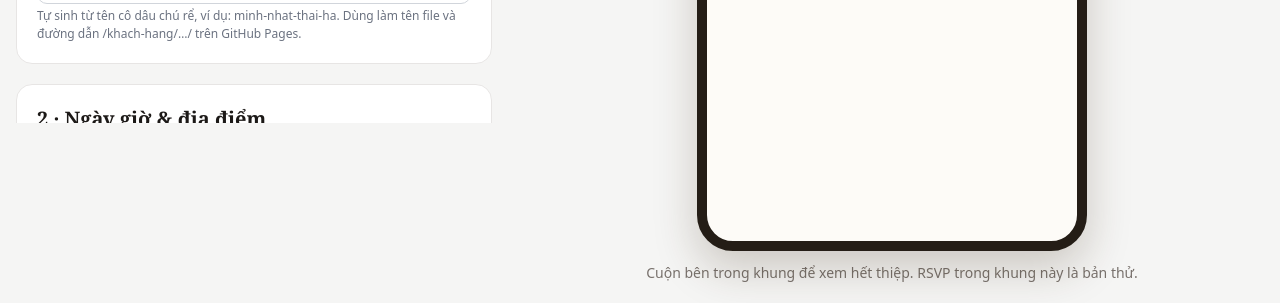
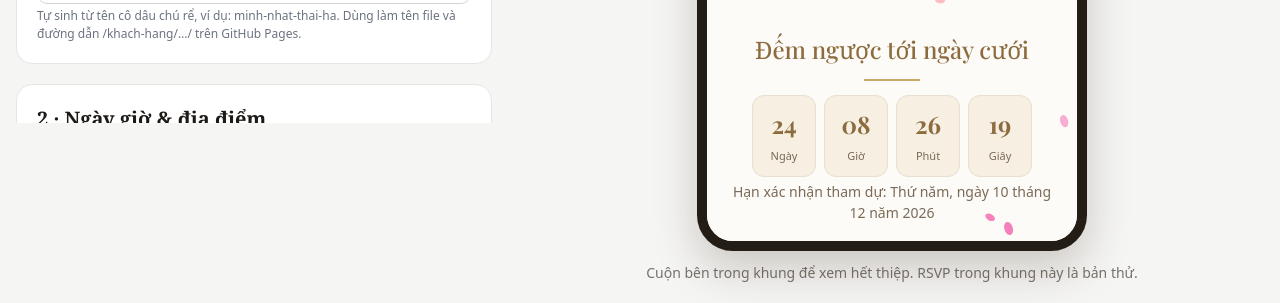
Before and after one commit to DrTeemo1998/wcb-dev-test, a plain HTML site: page index.html in a window 1280 px wide. Shown: the part 651-954 px from the top of the page. Drawn offline with nearby package versions, Linux system fonts and the light colour scheme; grey boxes are pictures that could not be loaded.

Commit message:
fix(test): dung ham thay the khi gop bundle — khoi phuc picker 20 mau + preview

```diff
--- a/index.html
+++ b/index.html
@@ -1021,22 +1021,22 @@ body { font-family: system-ui, -apple-system, "Segoe UI", sans-serif; }
     return "(function(){\n" +
       "var CFG=" + JSON.stringify(cfg) + ";\n" +
       "var $=function(s,c){return (c||document).querySelector(s)};\n" +
-      "var $=function(s,c){return Array.prototype.slice.call((c||document).querySelectorAll(s))};\n" +
+      "var $$=function(s,c){return Array.prototype.slice.call((c||document).querySelectorAll(s))};\n" +
       /* Countdown — giờ địa phương, mốc Asia/Ho_Chi_Minh khi khách ở Việt Nam */
       "function pad(n){return String(n).padStart(2,'0')}\n" +
       "function tick(){\n" +
       "  var box=$('[data-countdown]'); if(!box) return;\n" +
       "  var target=new Date(box.getAttribute('data-target'));\n" +
       "  var diff=target-new Date();\n" +
-      "  if(diff<=0){ $('[data-cd]',box).forEach(function(el){el.textContent='0'}); return; }\n" +
+      "  if(diff<=0){ $$('[data-cd]',box).forEach(function(el){el.textContent='0'}); return; }\n" +
       "  var d=Math.floor(diff/86400000), h=Math.floor(diff%86400000/3600000),\n" +
       "      m=Math.floor(diff%3600000/60000), s=Math.floor(diff%60000/1000);\n" +
       "  var map={d:d,h:pad(h),m:pad(m),s:pad(s)};\n" +
-      "  $('[data-cd]',box).forEach(function(el){ el.textContent=map[el.getAttribute('data-cd')] });\n" +
+      "  $$('[data-cd]',box).forEach(function(el){ el.textContent=map[el.getAttribute('data-cd')] });\n" +
       "}\n" +
       "tick(); setInterval(tick,1000);\n" +
       /* Copy STK */
-      "$('[data-copy-stk]').forEach(function(btn){\n" +
+      "$$('[data-copy-stk]').forEach(function(btn){\n" +
       "  btn.addEventListener('click',function(){\n" +
       "    var v=btn.getAttribute('data-copy-stk');\n" +
       "    function done(){ btn.textContent='Đã sao chép'; setTimeout(function(){btn.textContent='Sao chép STK'},2000); }\n" +
@@ -1261,7 +1261,7 @@ body { font-family: system-ui, -apple-system, "Segoe UI", sans-serif; }
   var GH_KEY = "wedding-builder-gh-token";
   var GH_META_KEY = "wedding-builder-gh-meta";
   var $ = function (s, c) { return (c || document).querySelector(s); };
-  var $ = function (s, c) { return Array.prototype.slice.call((c || document).querySelectorAll(s)); };
+  var $$ = function (s, c) { return Array.prototype.slice.call((c || document).querySelectorAll(s)); };
 
   var ExportLib = window.WeddingExport;
   var SAMPLE = window.WEDDING_SAMPLE || {};
@@ -1371,7 +1371,7 @@ body { font-family: system-ui, -apple-system, "Segoe UI", sans-serif; }
       toast("Bản xem trước — không gửi thật. Trên thiệp đã xuất, RSVP sẽ gửi về " + dest + ".");
     });
     // Nút sao chép STK trong preview
-    $("[data-copy-stk]", box).forEach(function (btn) {
+    $$("[data-copy-stk]", box).forEach(function (btn) {
       btn.addEventListener("click", function () {
         copyText(btn.getAttribute("data-copy-stk"), "Đã sao chép STK.");
       });
@@ -1400,7 +1400,7 @@ body { font-family: system-ui, -apple-system, "Segoe UI", sans-serif; }
       vals.m = String(Math.floor(diff % 3600000 / 60000)).padStart(2, "0");
       vals.s = String(Math.floor(diff % 60000 / 1000)).padStart(2, "0");
     }
-    $("[data-cd]", box).forEach(function (el) {
+    $$("[data-cd]", box).forEach(function (el) {
       el.textContent = vals[el.getAttribute("data-cd")];
     });
   }
@@ -1420,7 +1420,7 @@ body { font-family: system-ui, -apple-system, "Segoe UI", sans-serif; }
 
   /* ---------- bind form ---------- */
   function bindSimple() {
-    $("[data-bind]").forEach(function (input) {
+    $$("[data-bind]").forEach(function (input) {
       var key = input.getAttribute("data-bind");
       if (input.type === "checkbox") { input.checked = !!state[key]; }
       else if (state[key] !== undefined) { input.value = state[key]; }
@@ -1440,7 +1440,7 @@ body { font-family: system-ui, -apple-system, "Segoe UI", sans-serif; }
       });
     });
     // Checkbox hiển thị (showCountdown...)
-    $("[data-bind-check]").forEach(function (input) {
+    $$("[data-bind-check]").forEach(function (input) {
       var key = input.getAttribute("data-bind-check");
       input.checked = !!state[key];
       input.addEventListener("change", function () {
@@ -1477,7 +1477,7 @@ body { font-family: system-ui, -apple-system, "Segoe UI", sans-serif; }
   function renderParticleControls() {
     var toggle = $("#particleToggle");
     if (toggle) toggle.checked = !!state.particlesEnabled;
-    $("[data-particle-type]").forEach(function (btn) {
+    $$("[data-particle-type]").forEach(function (btn) {
       btn.setAttribute("aria-pressed", state.particleType === btn.getAttribute("data-particle-type") ? "true" : "false");
     });
   }
@@ -1652,7 +1652,7 @@ body { font-family: system-ui, -apple-system, "Segoe UI", sans-serif; }
   }
   function syncRsvpUI() {
     var cfg = state.rsvp || { mode: "local", appsScriptUrl: "", formspreeUrl: "" };
-    $('input[name="rsvpMode"]').forEach(function (radio) {
+    $$('input[name="rsvpMode"]').forEach(function (radio) {
       radio.checked = radio.value === (cfg.mode || "local");
     });
     var a = $("#rsvpAppsScriptUrl");
@@ -1665,7 +1665,7 @@ body { font-family: system-ui, -apple-system, "Segoe UI", sans-serif; }
     syncRsvpUI();
     if (rsvpBound) return;
     rsvpBound = true;
-    $('input[name="rsvpMode"]').forEach(function (radio) {
+    $$('input[name="rsvpMode"]').forEach(function (radio) {
       radio.addEventListener("change", function () {
         if (!state.rsvp) state.rsvp = { mode: "local", appsScriptUrl: "", formspreeUrl: "" };
         state.rsvp.mode = radio.value;
@@ -1952,10 +1952,10 @@ body { font-family: system-ui, -apple-system, "Segoe UI", sans-serif; }
     renderPreview();
 
     // Chuyển Mobile / Desktop cho preview
-    $("[data-preview-mode]").forEach(function (btn) {
+    $$("[data-preview-mode]").forEach(function (btn) {
       btn.addEventListener("click", function () {
         var mode = btn.getAttribute("data-preview-mode");
-        $("[data-preview-mode]").forEach(function (b) { b.setAttribute("aria-pressed", b === btn ? "true" : "false"); });
+        $$("[data-preview-mode]").forEach(function (b) { b.setAttribute("aria-pressed", b === btn ? "true" : "false"); });
         var frame = $("#previewFrame");
         if (frame) { frame.classList.toggle("mobile", mode === "mobile"); frame.classList.toggle("desktop", mode === "desktop"); }
         if (engine) { engine.resize(); }
@@ -1981,7 +1981,7 @@ body { font-family: system-ui, -apple-system, "Segoe UI", sans-serif; }
       state.particlesEnabled = toggle.checked;
       scheduleSave(); renderPreview();
     });
-    $("[data-particle-type]").forEach(function (btn) {
+    $$("[data-particle-type]").forEach(function (btn) {
       btn.addEventListener("click", function () {
         state.particleType = btn.getAttribute("data-particle-type");
         renderParticleControls();
@@ -2065,7 +2065,7 @@ body { font-family: system-ui, -apple-system, "Segoe UI", sans-serif; }
     if (btnCopyPages) btnCopyPages.hidden = true;
 
     // Sao chép STK nhanh trong panel mừng cưới
-    $("[data-copy-field]").forEach(function (btn) {
+    $$("[data-copy-field]").forEach(function (btn) {
       btn.addEventListener("click", function () {
         var target = document.querySelector(btn.getAttribute("data-copy-field"));
         if (target && target.value) copyText(target.value, "Đã sao chép: " + target.value);
```
